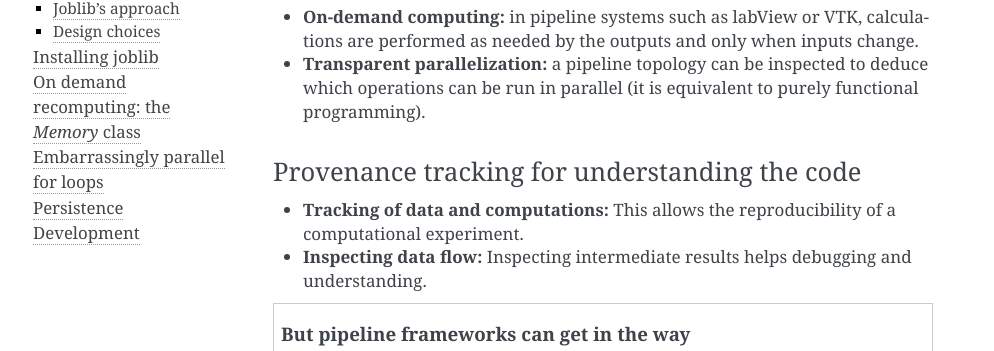
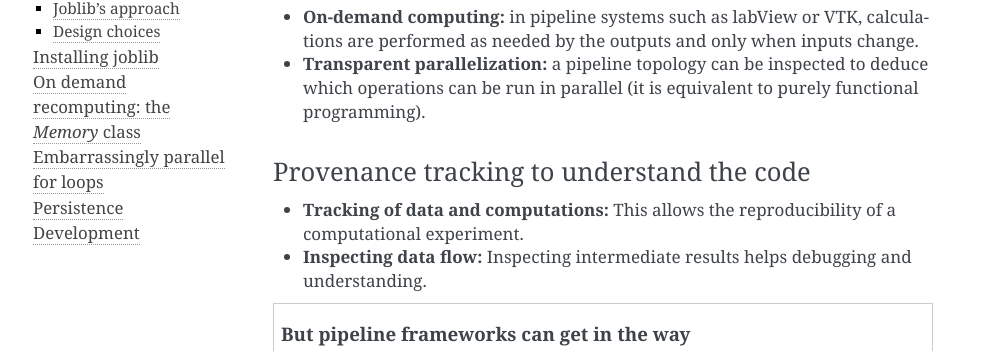
Before and after one commit to joblib/joblib, a Sphinx documentation site: the page built from doc/why.rst, in a window 1280 px wide. Shown: the part 274-625 px from the top of the page, without its empty margins (147-1141 px from the left). Built offline with Sphinx 7.4.7, drawn with Linux system fonts in a browser that asks for light colours; formulas are drawn with MathJax 3; pages that are not in the unit, such as notebooks, are missing from menus.

Commit message:
fixup! why_documentation_cleanup

```diff
--- a/doc/why.rst
+++ b/doc/why.rst
@@ -18,8 +18,8 @@ Data-flow programming for performance
   to deduce which operations can be run in parallel (it is equivalent to
   purely functional programming).
 
-Provenance tracking for understanding the code
-..............................................
+Provenance tracking to understand the code
+..........................................
 
 * **Tracking of data and computations:** This allows the reproducibility of a
   computational experiment.
```
